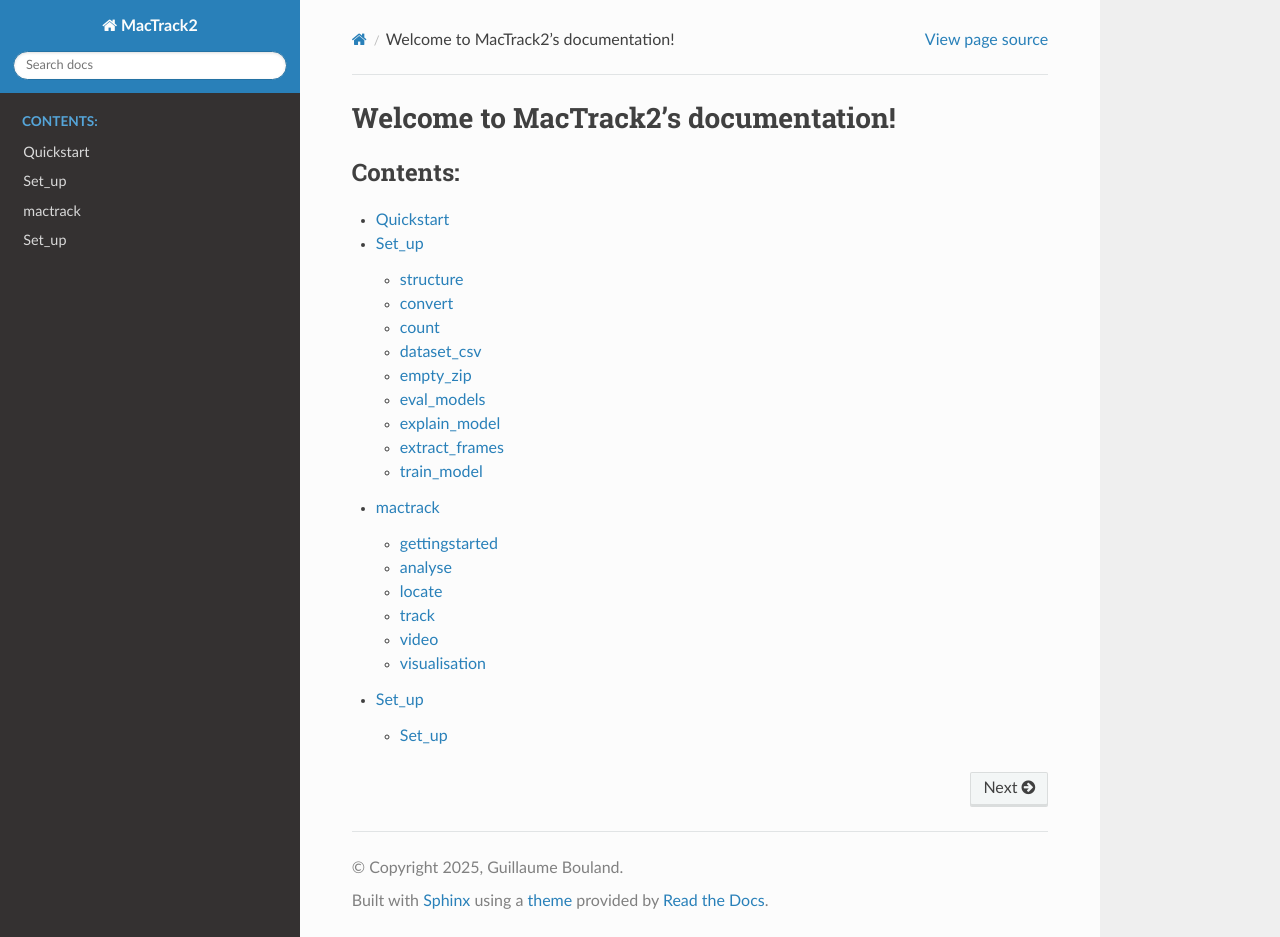
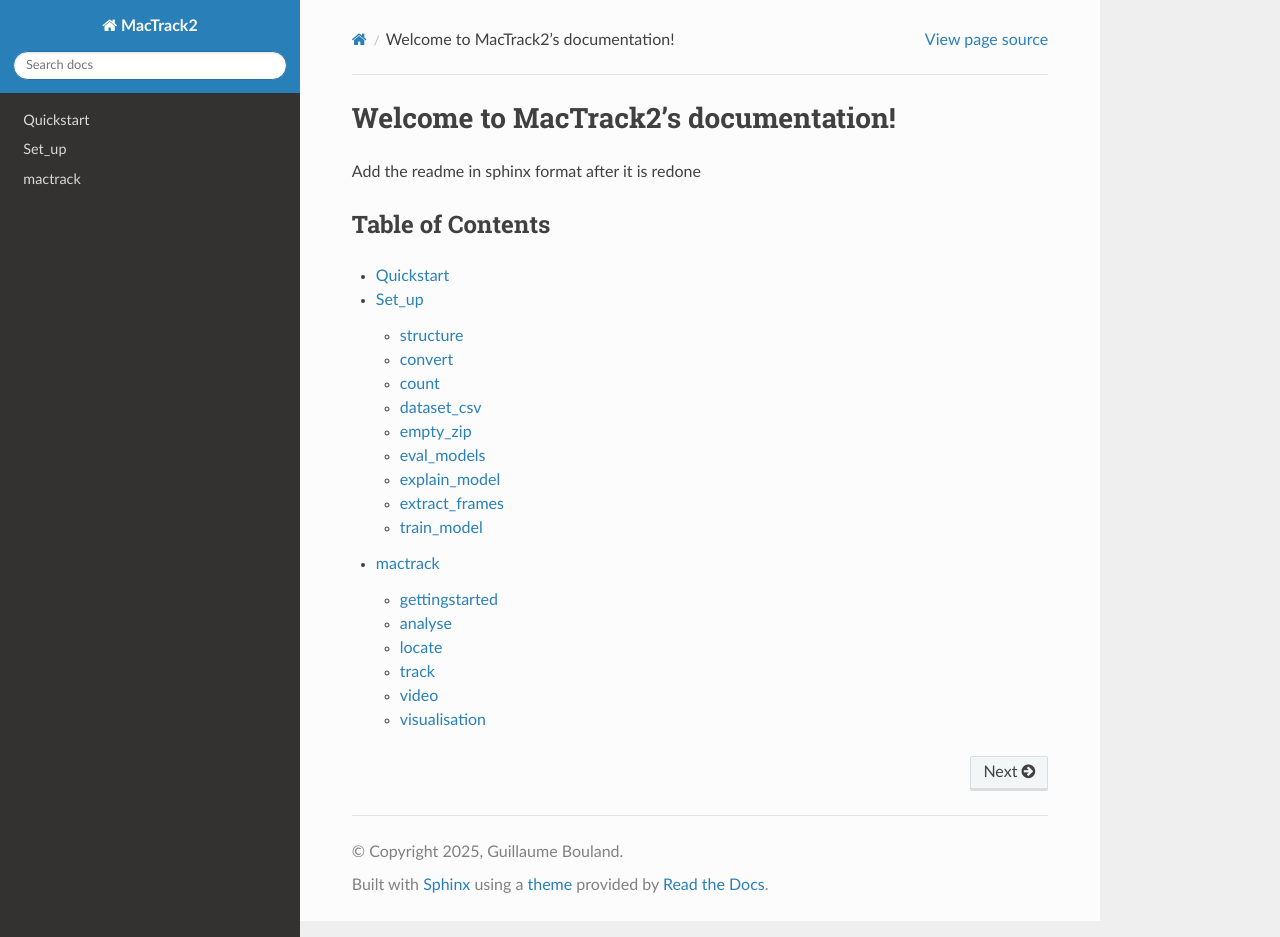
Before and after one commit to guibouland/MacTrack2, a Sphinx documentation site: the page built from doc/source/index.rst, in a window 1280 px wide and 937 px high. Built offline with Sphinx 7.4.7 and the Read the Docs theme 3.1.0, drawn with Linux system fonts in a browser that asks for light colours.

Commit message:
change doc

```diff
--- a/doc/source/index.rst
+++ b/doc/source/index.rst
@@ -6,11 +6,18 @@
 Welcome to MacTrack2's documentation!
 ======================================
 
+
+Add the readme in sphinx format after it is redone
+
+
+
+
+Table of Contents
+------------------
+
 .. toctree::
    :maxdepth: 2
-   :caption: Contents:
 
    quickstart
    Set_up
    mactrack
-   modules
--- a/doc/source/modules.rst
+++ /dev/null
@@ -1,7 +0,0 @@
-Set_up
-======
-
-.. toctree::
-   :maxdepth: 4
-
-   Set_up
```
Also changed, not shown: doc/source/quickstart.rst (+4 -5 lines).
